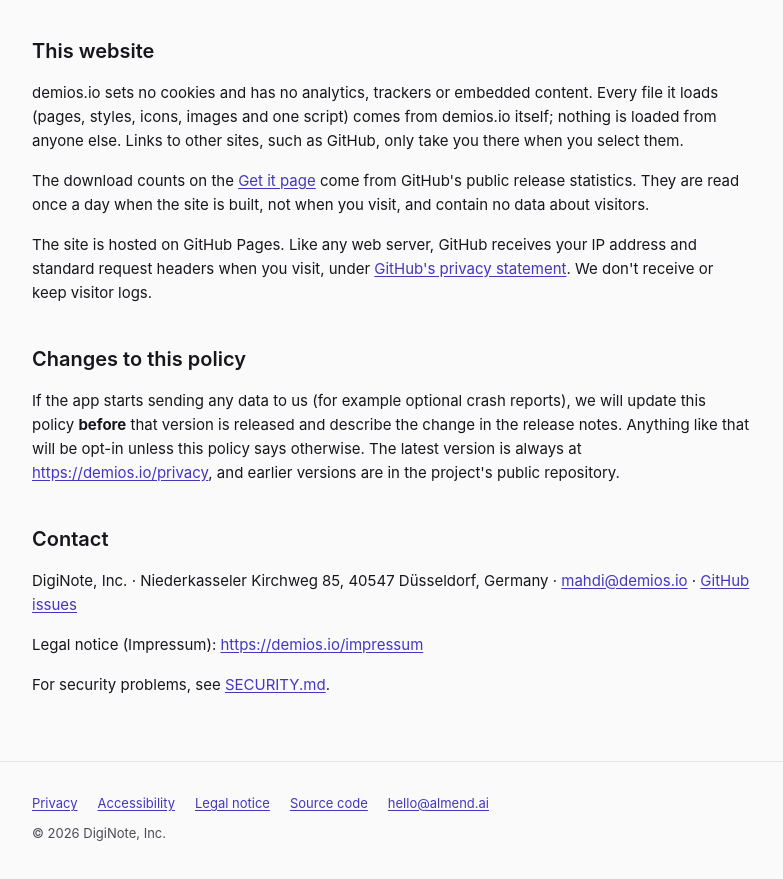
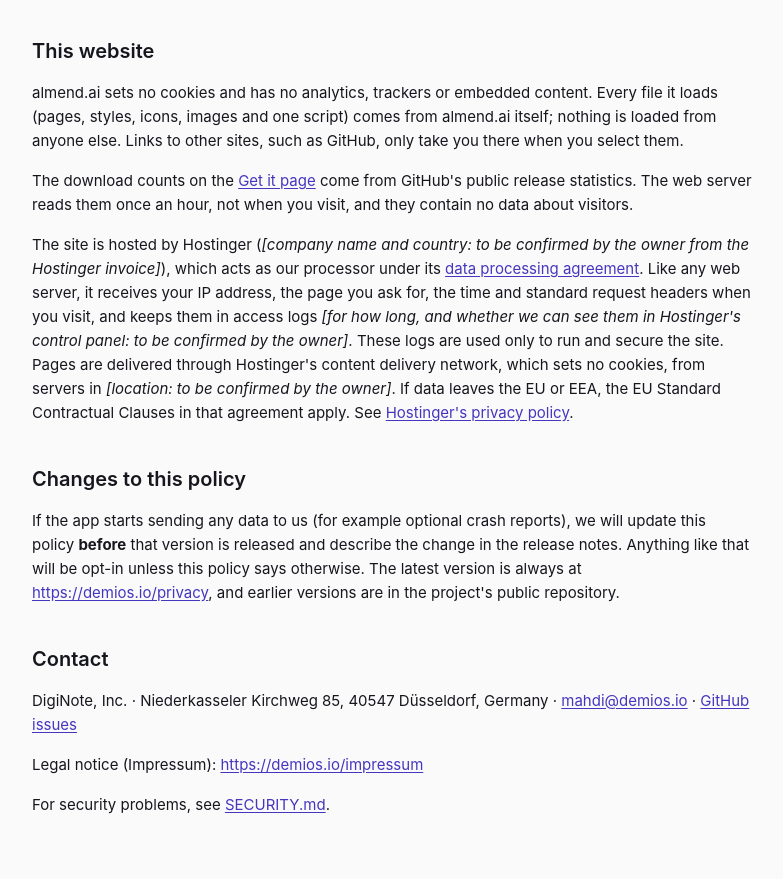
Before and after one commit to mimshavandi/demios-landing, a plain HTML site: page site/privacy/index.html in a window 1280 px wide. Shown: the part 8630-9509 px from the top of the page, without its empty margins (54-837 px from the left). Drawn offline with Linux system fonts and the light colour scheme.

Commit message:
T-WEB-24 (draft for owner): privacy This website section for almend.ai on Hostinger
Co-Authored-By: Claude Opus 5.5 <noreply@anthropic.com>

```diff
--- a/site/privacy/index.html
+++ b/site/privacy/index.html
@@ -229,9 +229,9 @@
     </address>
 
     <h2 id="website">This website</h2>
-    <p>demios.io sets no cookies and has no analytics, trackers or embedded content. Every file it loads (pages, styles, icons, images and one script) comes from demios.io itself; nothing is loaded from anyone else. Links to other sites, such as GitHub, only take you there when you select them.</p>
-    <p>The download counts on the <a href="/download/">Get it page</a> come from GitHub's public release statistics. They are read once a day when the site is built, not when you visit, and contain no data about visitors.</p>
-    <p>The site is hosted on GitHub Pages. Like any web server, GitHub receives your IP address and standard request headers when you visit, under <a href="https://docs.github.com/en/site-policy/privacy-policies/github-general-privacy-statement">GitHub's privacy statement</a>. We don't receive or keep visitor logs.</p>
+    <p>almend.ai sets no cookies and has no analytics, trackers or embedded content. Every file it loads (pages, styles, icons, images and one script) comes from almend.ai itself; nothing is loaded from anyone else. Links to other sites, such as GitHub, only take you there when you select them.</p>
+    <p>The download counts on the <a href="/download/">Get it page</a> come from GitHub's public release statistics. The web server reads them once an hour, not when you visit, and they contain no data about visitors.</p>
+    <p>The site is hosted by Hostinger (<em>[company name and country: to be confirmed by the owner from the Hostinger invoice]</em>), which acts as our processor under its <a href="https://www.hostinger.com/legal/dpa">data processing agreement</a>. Like any web server, it receives your IP address, the page you ask for, the time and standard request headers when you visit, and keeps them in access logs <em>[for how long, and whether we can see them in Hostinger's control panel: to be confirmed by the owner]</em>. These logs are used only to run and secure the site. Pages are delivered through Hostinger's content delivery network, which sets no cookies, from servers in <em>[location: to be confirmed by the owner]</em>. If data leaves the EU or EEA, the EU Standard Contractual Clauses in that agreement apply. See <a href="https://www.hostinger.com/legal/privacy-policy">Hostinger's privacy policy</a>.</p>
 
     <h2 id="changes">Changes to this policy</h2>
     <p>If the app starts sending any data to us (for example optional crash reports), we will update this policy <strong>before</strong> that version is released and describe the change in the release notes. Anything like that will be opt-in unless this policy says otherwise. The latest version is always at <a href="/privacy/">https://demios.io/privacy</a>, and earlier versions are in the project's public repository.</p>
```
